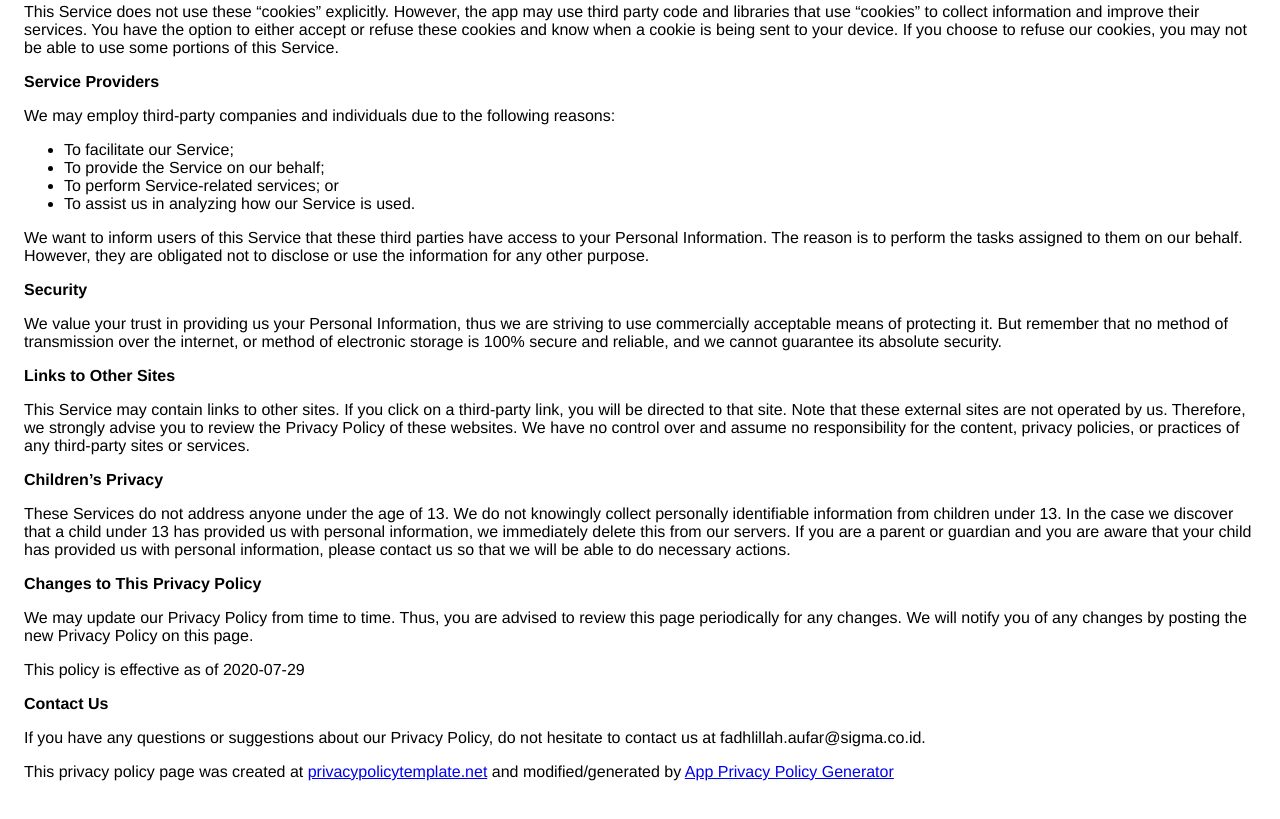
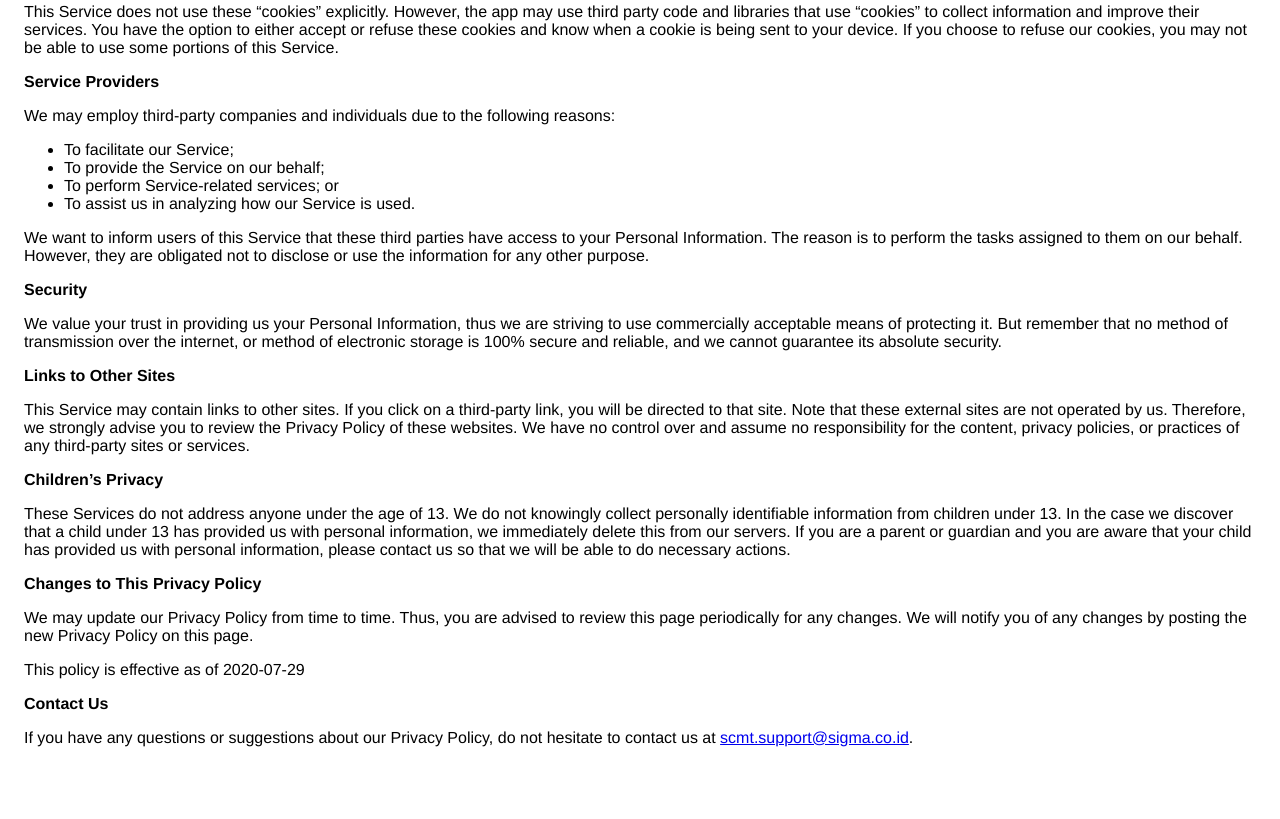
Before and after one commit to sigdev0/privacy, a plain HTML site: page index.html in a window 1280 px wide. Shown: the part 605-1424 px from the top of the page. After the commit the page ends 1392 px from the top, so only its background shows below. Drawn offline with Linux system fonts and the light colour scheme.

Commit message:
Update index.html

```diff
--- a/index.html
+++ b/index.html
@@ -103,11 +103,7 @@
                   this page.
                 </p> <p>This policy is effective as of 2020-07-29</p> <p><strong>Contact Us</strong></p> <p>
                   If you have any questions or suggestions about our
-                  Privacy Policy, do not hesitate to contact us at fadhlillah.aufar@sigma.co.id.
-                </p> <p>
-                  This privacy policy page was created at
-                  <a href="https://privacypolicytemplate.net" target="_blank" rel="noopener noreferrer">privacypolicytemplate.net</a>
-                  and modified/generated by
-                  <a href="https://app-privacy-policy-generator.firebaseapp.com/" target="_blank" rel="noopener noreferrer">App Privacy Policy Generator</a></p>
+                  Privacy Policy, do not hesitate to contact us at <a href="http://telkomsigma.co.id" target="_blank" rel="noopener noreferrer">scmt.support@sigma.co.id</a>.
+
     </body>
     </html>
```
